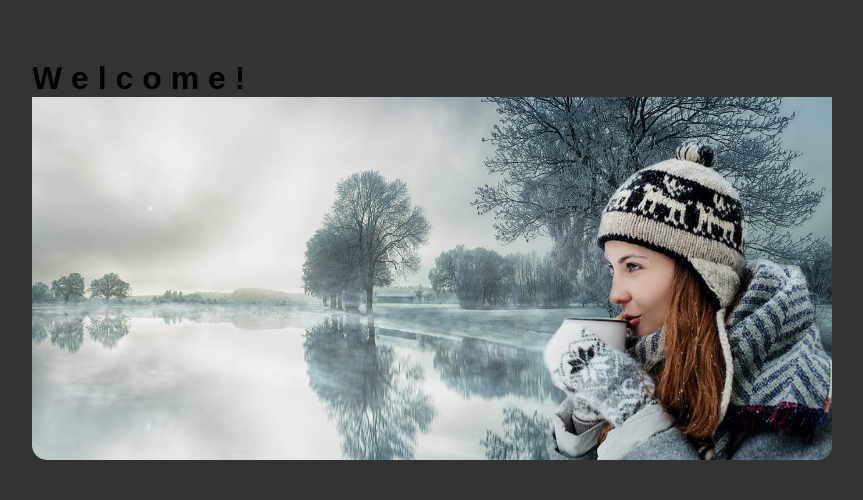
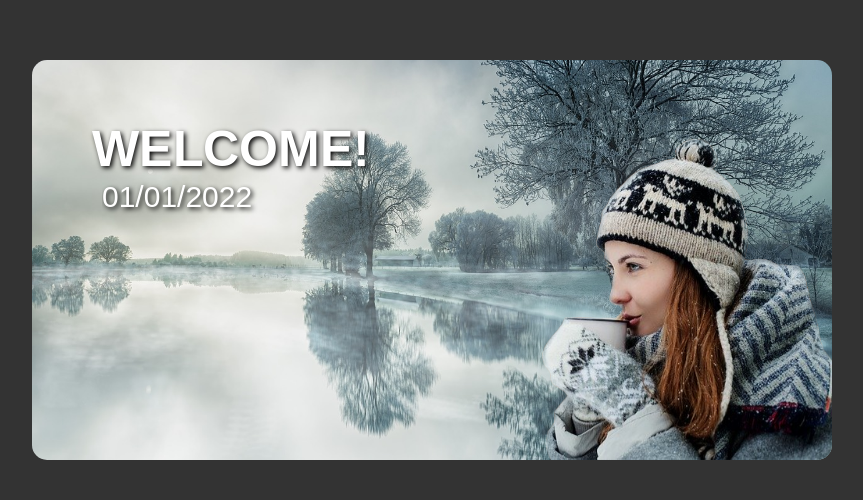
Before and after one commit to Rapkowsky/css-animation-on-card, a plain HTML site: page index.html in a window 1280 px wide. Shown: the part 140-640 px from the top of the page, without its empty margins (208-1071 px from the left). Drawn offline with nearby package versions, Linux system fonts and the light colour scheme.

Commit message:
Animation added

```diff
--- a/css/style.css
+++ b/css/style.css
@@ -59,3 +59,83 @@ body {
 		bottom: 0;
 	}
 }
+
+h1 {
+	position: absolute;
+	top: 60px;
+	left: 60px;
+	font-size: 0;
+	text-transform: uppercase;
+}
+h1 span {
+	display: inline-block;
+	font-size: 50px;
+	color: #fff;
+	text-shadow: 2px 2px 5px #000;
+	animation: rotate-heading 2s 1s linear forwards;
+	opacity: 0;
+}
+
+h1 span:nth-child(2) {
+	animation-delay: 1s;
+}
+h1 span:nth-child(3) {
+	animation-delay: 1.2s;
+}
+h1 span:nth-child(4) {
+	animation-delay: 1.4s;
+}
+h1 span:nth-child(5) {
+	animation-delay: 1.6s;
+}
+h1 span:nth-child(6) {
+	animation-delay: 1.8s;
+}
+h1 span:nth-child(7) {
+	animation-delay: 2s;
+}
+h1 span:nth-child(8) {
+	animation-delay: 2.2s;
+}
+
+@keyframes rotate-heading {
+	from {
+		transform: rotateY(90deg);
+		filter: blur(8px);
+		opacity: 0;
+	}
+	to {
+		transform: rotateY(0deg);
+		filter: blur(0);
+		opacity: 1;
+	}
+}
+.text {
+	position: absolute;
+	width: 300px;
+	height: 100px;
+	top: 110px;
+	left: 70px;
+	font-size: 30px;
+	color: #fff;
+	text-shadow: 2px 2px 5px #000;
+	overflow: hidden;
+}
+.text::before {
+	display: block;
+	position: absolute;
+	top: -60px;
+	left: 0;
+	content: "01/01/2022";
+	animation: slide-text 2s 2.5s forwards;
+}
+@keyframes slide-text {
+	from {
+		top: -60px;
+		opacity: 0;
+	}
+	to {
+		top: 10px;
+		opacity: 1;
+	}
+}
```
